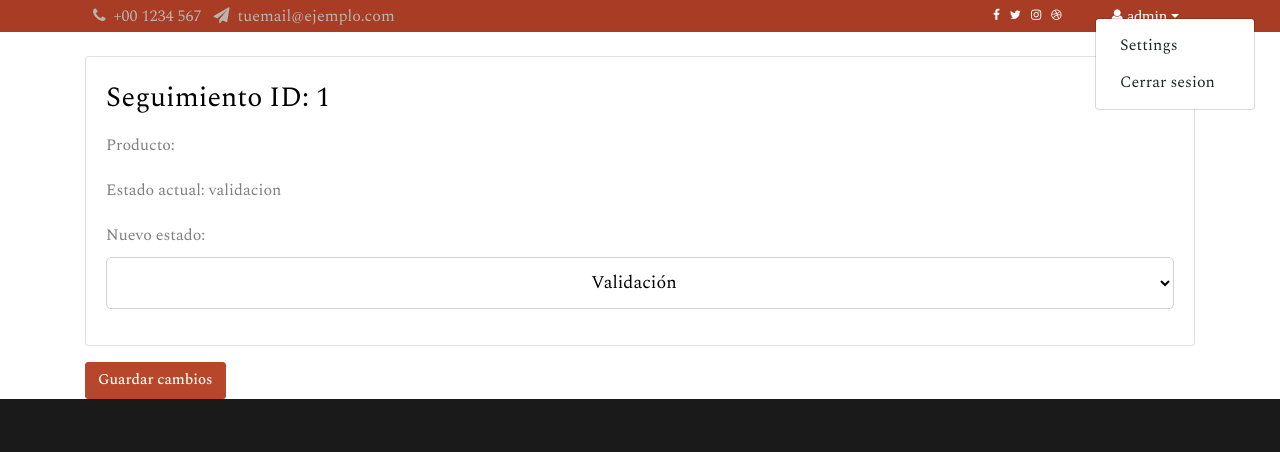
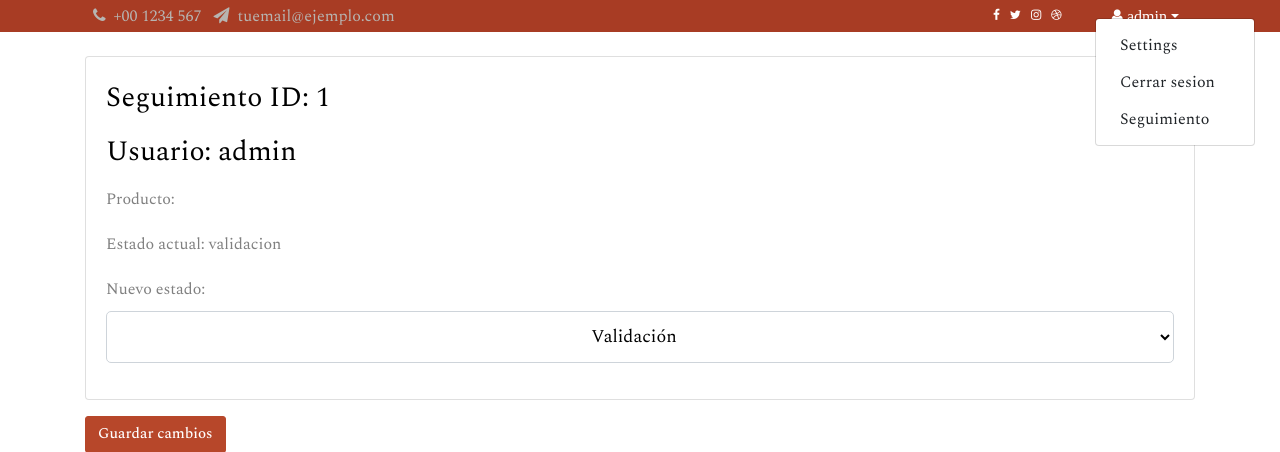
Before and after one commit to Destt12/petshop, a Django app: page /seguimiento/ in a window 1280 px wide, after a click on "admin". Shown: the top 452 px of the page. Run offline with Django 3.2, Linux system fonts and the light colour scheme; a user stored in the database is signed in; data comes from the database, SQL or seed files in the repository; tables that the repository leaves empty hold one stand-in row (values such as "Sample post"); some libraries are stand-ins or nearby versions; some web fonts are replaced.

Commit message:
seguimiento, historial y agregar boton faltante

```diff
--- a/core/templates/core/base.html
+++ b/core/templates/core/base.html
@@ -48,9 +48,14 @@
                         <a class="nav-item dropdown">
                             <a class="nav-link dropdown-toggle fa fa-user" href="#" id="dropdown04" data-toggle="dropdown" aria-haspopup="true" aria-expanded="false" style="color: white;"> {{ request.user.username }}</a>
                             <div class="dropdown-menu" aria-labelledby="dropdown04">
+                                {% if user.is_authenticated and user.is_staff %}
                                 <a class="dropdown-item" href="{% url 'edit' %}">Settings</a>
                                 <a class="dropdown-item" href="{% url 'logout' %}">Cerrar sesion</a>
-
+                                <a class="dropdown-item" href="{% url 'cambiar_estado_seguimiento' %}">Seguimiento</a>
+                                {% else %}
+                                <a class="dropdown-item" href="{% url 'edit' %}">Settings</a>
+                                <a class="dropdown-item" href="{% url 'logout' %}">Cerrar sesion</a>
+                                {% endif %}
                             </div>
                         </a>
                     {% else %}
--- a/core/templates/core/cambiar_estado_seguimiento.html
+++ b/core/templates/core/cambiar_estado_seguimiento.html
@@ -13,6 +13,7 @@
     <div class="card mb-3">
       <div class="card-body">
         <h3 class="card-title">Seguimiento ID: {{ seguimiento.id }}</h3>
+        <h3 class="card-title">Usuario: {{ seguimiento.usuario }}</h3>
         <p class="card-text">Producto: {{ seguimiento.producto.nombre }}</p>
         <p class="card-text">Estado actual: {{ seguimiento.estado }}</p>
         <div class="form-group">
--- a/core/templates/core/wishlist.html
+++ b/core/templates/core/wishlist.html
@@ -37,10 +37,7 @@
 			  <!-- inicio for -->
 			  <tr class="alert" role="alert">
 				<td>
-				  <label class="checkbox-wrap checkbox-primary">
-					<input type="checkbox">
-					<span class="checkmark"></span>
-				  </label>
+				  <span>{{ aux.id }}</span>
 				</td>
 				<td>
 				  <div class="img" style="background-image: url({{ carrito.producto.imagen.url }});"></div>
```
